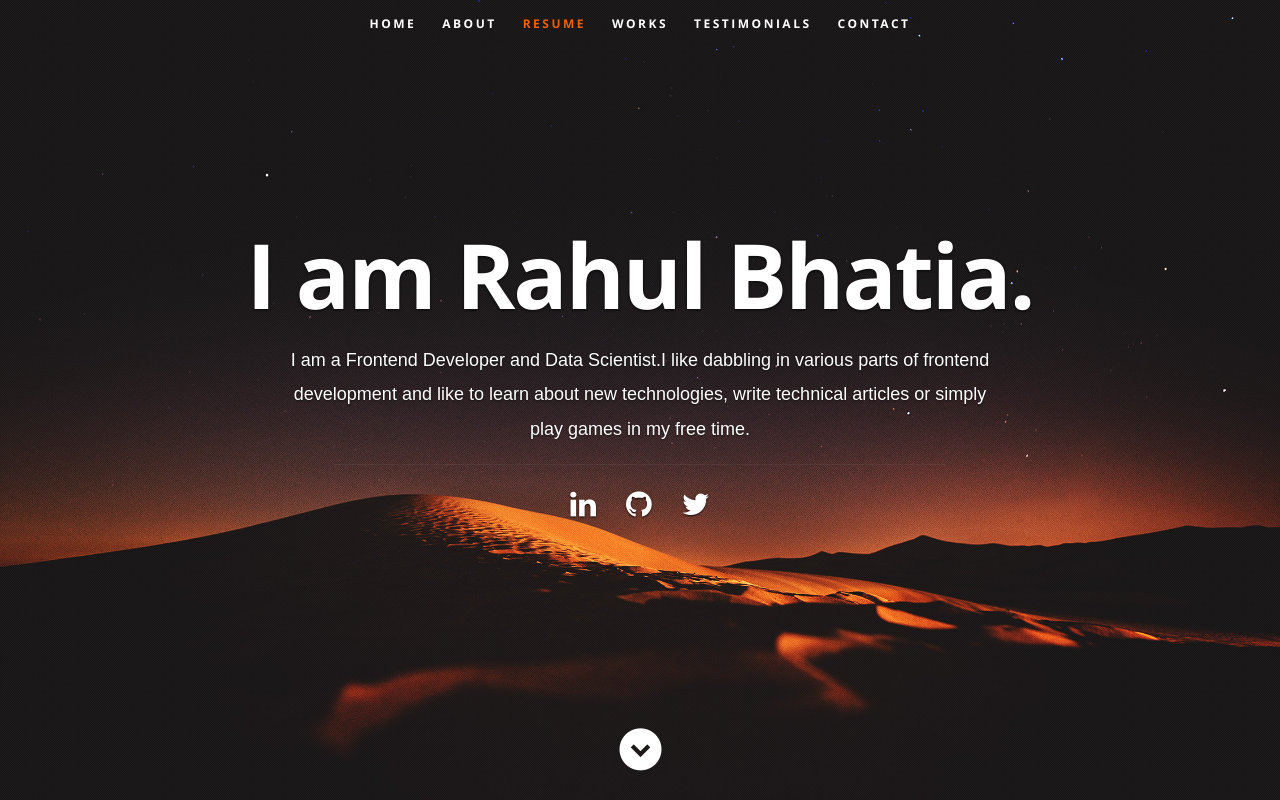
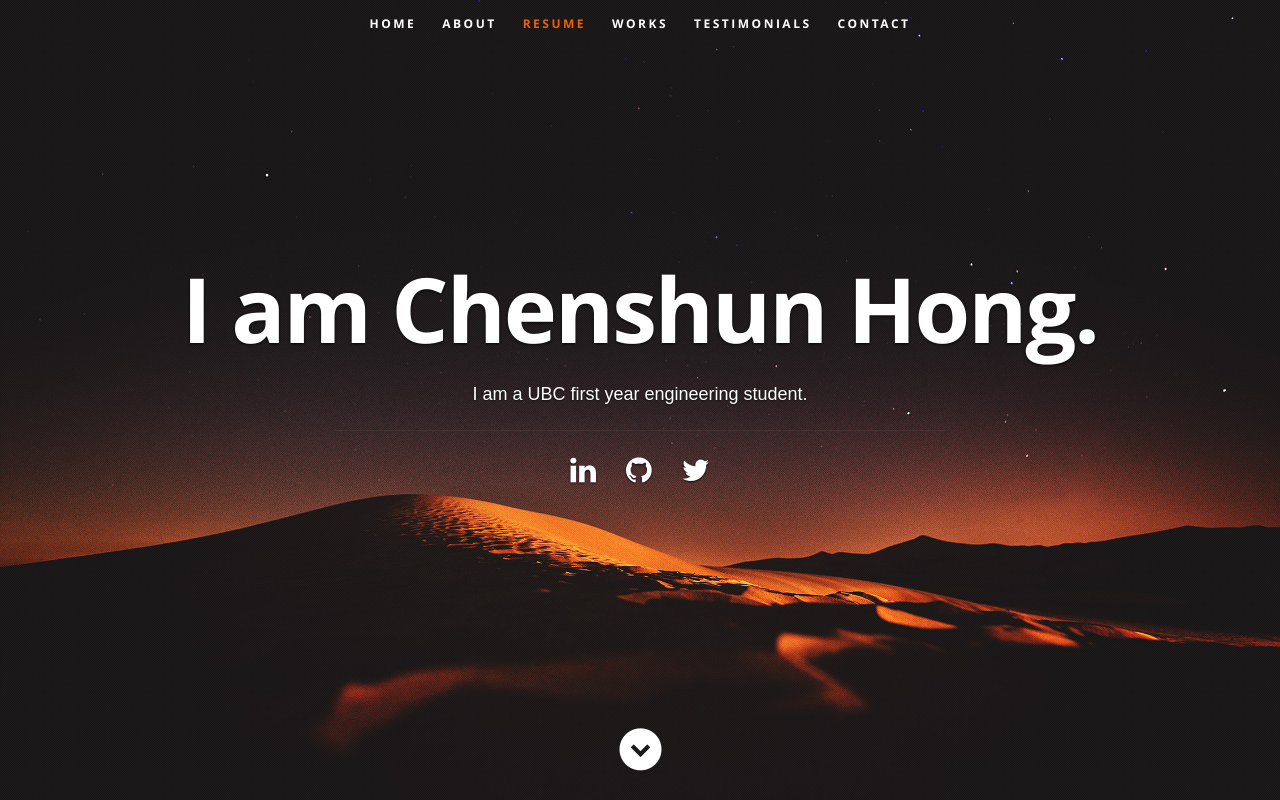
Before and after one commit to rbhatia46/React-Portfolio, a React (Create React App) app: page / in a window 1280 px wide. Shown: the top 800 px of the page. Built offline with nearby package versions, Linux system fonts and the light colour scheme.

Commit message:
made it my website

```diff
--- a/src/resumeData.js
+++ b/src/resumeData.js
@@ -1,10 +1,10 @@
 let resumeData = {
     "imagebaseurl":"https://rbhatia46.github.io/",
-    "name": "Rahul Bhatia",
-    "role": "Frontend Developer and Data Scientist",
+    "name": "Chenshun Hong",
+    "role": "UBC first year engineering student",
     "linkedinId":"Your LinkedIn Id",
     "skypeid": "Your skypeid",
-    "roleDescription": "I like dabbling in various parts of frontend development and like to learn about new technologies, write technical articles or simply play games in my free time.",
+    "roleDescription": "",
     "socialLinks":[
         {
           "name":"linkedin",
```
Also changed, not shown: 1 other file (tests, documents, lock files or other folders).
